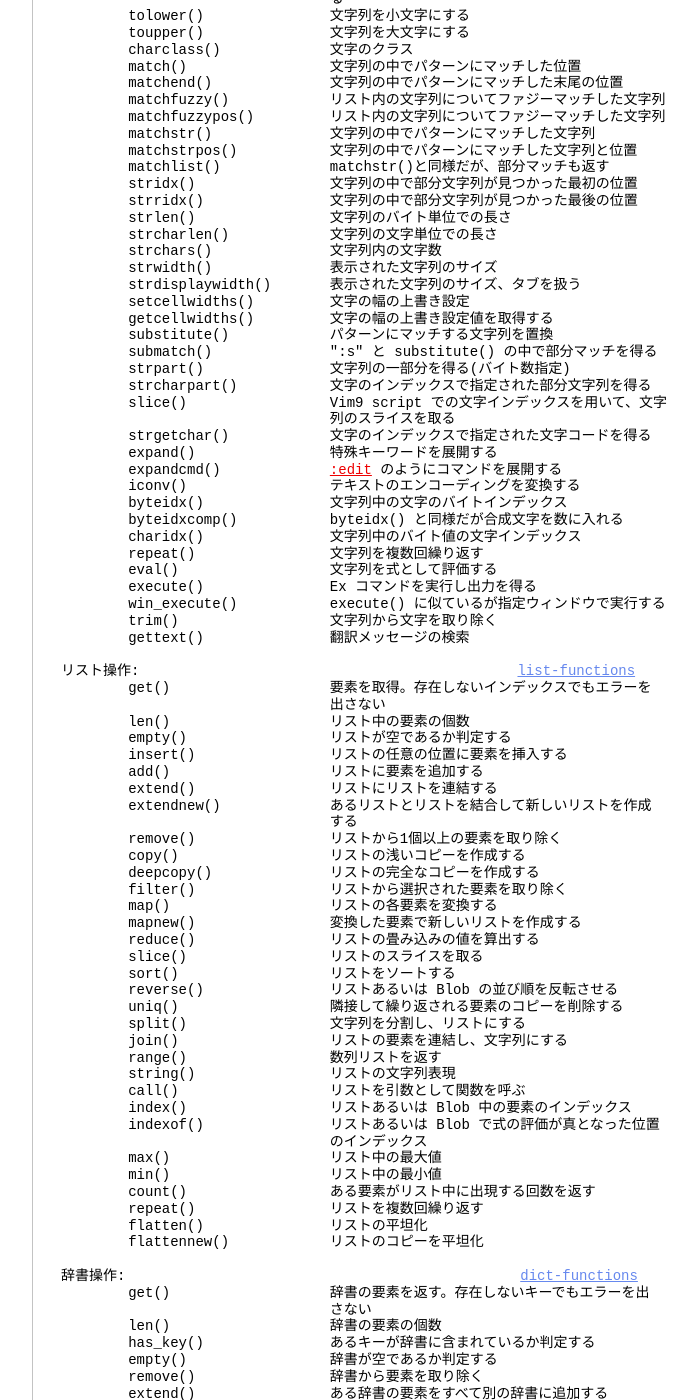
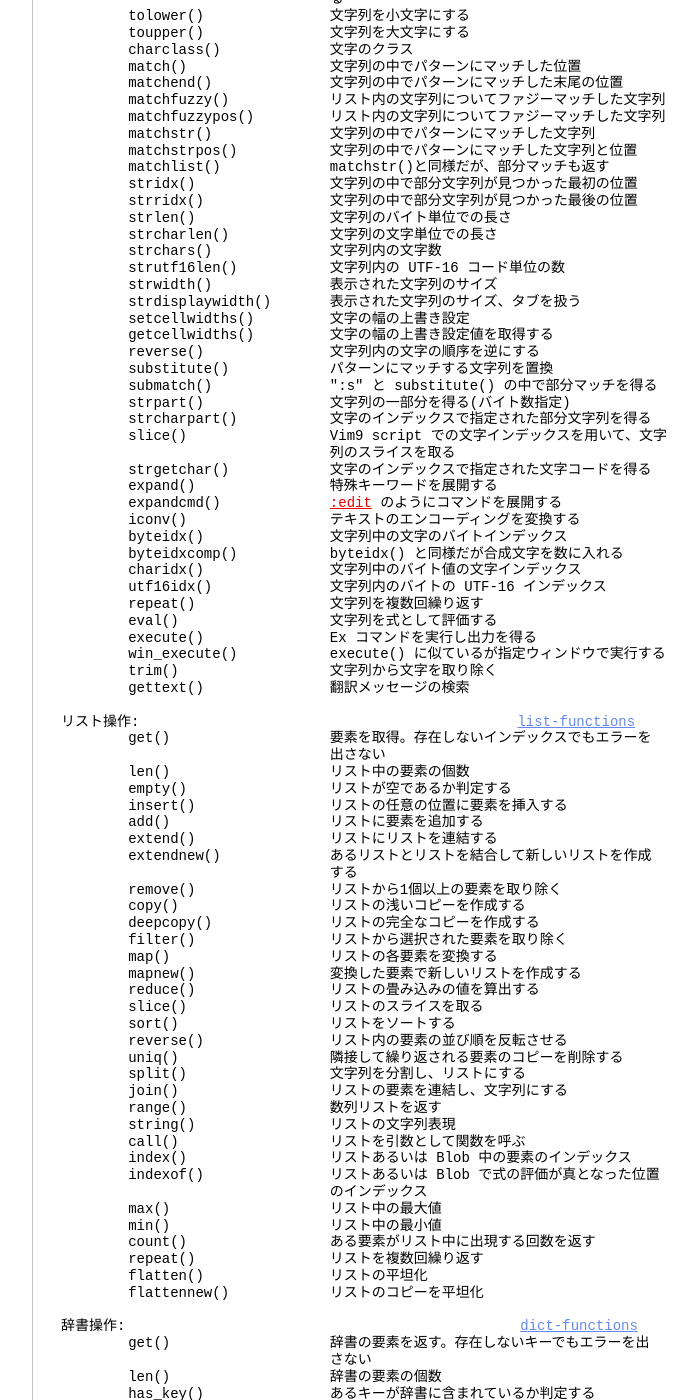
Before and after one commit to vim-jp/vimdoc-ja, a Jekyll site: the page built from usr_41.html, in a window 1280 px wide and 1400 px high, scrolled down 12184 px. Shown: the whole window, without its empty margins (340-1037 px from the left). Built offline with Jekyll 4.4.1, drawn with Linux system fonts in a browser that asks for light colours; nearby versions of some CDN libraries; comment, search, counter and statistics services are not loaded; some of the changed text lies outside the part shown.

Commit message:
Generated by GitHub workflow 5184163117
https://github.com/vim-jp/vimdoc-ja-working/actions/runs/5184163117

```diff
--- a/usr_41.html
+++ b/usr_41.html
@@ -3,7 +3,7 @@ layout: vimdoc
 helpname: 'usr_41'
 ---
 <div id='vimCodeElement'>
-<a class="Constant" href="usr_41.html" name="usr_41.txt">usr_41.txt</a>&nbsp;&nbsp;&nbsp;&nbsp;For&nbsp;<span class="Identifier">Vim バージョン 9.0.</span>&nbsp;&nbsp;Last change: 2023 Jan 17<br>
+<a class="Constant" href="usr_41.html" name="usr_41.txt">usr_41.txt</a>&nbsp;&nbsp;&nbsp;&nbsp;For&nbsp;<span class="Identifier">Vim バージョン 9.0.</span>&nbsp;&nbsp;Last change: 2023 May 06<br>
 <br>
 &nbsp;&nbsp;&nbsp;&nbsp;&nbsp;&nbsp;&nbsp;&nbsp;&nbsp;&nbsp;&nbsp;&nbsp;&nbsp;&nbsp;&nbsp;&nbsp;&nbsp;&nbsp;&nbsp;&nbsp; VIM USER MANUAL - by Bram Moolenaar<br>
 <br>
@@ -731,10 +731,12 @@ substitute() の呼び出しの前後にいろいろな処理を入れたりす
 &nbsp;&nbsp;&nbsp;&nbsp;&nbsp;&nbsp;&nbsp;&nbsp;strlen()&nbsp;&nbsp;&nbsp;&nbsp;&nbsp;&nbsp;&nbsp;&nbsp;&nbsp;&nbsp;&nbsp;&nbsp;&nbsp;&nbsp;&nbsp;&nbsp;文字列のバイト単位での長さ<br>
 &nbsp;&nbsp;&nbsp;&nbsp;&nbsp;&nbsp;&nbsp;&nbsp;strcharlen()&nbsp;&nbsp;&nbsp;&nbsp;&nbsp;&nbsp;&nbsp;&nbsp;&nbsp;&nbsp;&nbsp;&nbsp;文字列の文字単位での長さ<br>
 &nbsp;&nbsp;&nbsp;&nbsp;&nbsp;&nbsp;&nbsp;&nbsp;strchars()&nbsp;&nbsp;&nbsp;&nbsp;&nbsp;&nbsp;&nbsp;&nbsp;&nbsp;&nbsp;&nbsp;&nbsp;&nbsp;&nbsp;文字列内の文字数<br>
+&nbsp;&nbsp;&nbsp;&nbsp;&nbsp;&nbsp;&nbsp;&nbsp;strutf16len()&nbsp;&nbsp;&nbsp;&nbsp;&nbsp;&nbsp;&nbsp;&nbsp;&nbsp;&nbsp; 文字列内の UTF-16 コード単位の数<br>
 &nbsp;&nbsp;&nbsp;&nbsp;&nbsp;&nbsp;&nbsp;&nbsp;strwidth()&nbsp;&nbsp;&nbsp;&nbsp;&nbsp;&nbsp;&nbsp;&nbsp;&nbsp;&nbsp;&nbsp;&nbsp;&nbsp;&nbsp;表示された文字列のサイズ<br>
 &nbsp;&nbsp;&nbsp;&nbsp;&nbsp;&nbsp;&nbsp;&nbsp;strdisplaywidth()&nbsp;&nbsp;&nbsp;&nbsp;&nbsp;&nbsp; 表示された文字列のサイズ、タブを扱う<br>
 &nbsp;&nbsp;&nbsp;&nbsp;&nbsp;&nbsp;&nbsp;&nbsp;setcellwidths()&nbsp;&nbsp;&nbsp;&nbsp;&nbsp;&nbsp;&nbsp;&nbsp; 文字の幅の上書き設定<br>
 &nbsp;&nbsp;&nbsp;&nbsp;&nbsp;&nbsp;&nbsp;&nbsp;getcellwidths()&nbsp;&nbsp;&nbsp;&nbsp;&nbsp;&nbsp;&nbsp;&nbsp; 文字の幅の上書き設定値を取得する<br>
+&nbsp;&nbsp;&nbsp;&nbsp;&nbsp;&nbsp;&nbsp;&nbsp;reverse()&nbsp;&nbsp;&nbsp;&nbsp;&nbsp;&nbsp;&nbsp;&nbsp;&nbsp;&nbsp;&nbsp;&nbsp;&nbsp;&nbsp; 文字列内の文字の順序を逆にする<br>
 &nbsp;&nbsp;&nbsp;&nbsp;&nbsp;&nbsp;&nbsp;&nbsp;substitute()&nbsp;&nbsp;&nbsp;&nbsp;&nbsp;&nbsp;&nbsp;&nbsp;&nbsp;&nbsp;&nbsp;&nbsp;パターンにマッチする文字列を置換<br>
 &nbsp;&nbsp;&nbsp;&nbsp;&nbsp;&nbsp;&nbsp;&nbsp;submatch()&nbsp;&nbsp;&nbsp;&nbsp;&nbsp;&nbsp;&nbsp;&nbsp;&nbsp;&nbsp;&nbsp;&nbsp;&nbsp;&nbsp;&quot;:s&quot; と substitute() の中で部分マッチを得る<br>
 &nbsp;&nbsp;&nbsp;&nbsp;&nbsp;&nbsp;&nbsp;&nbsp;strpart()&nbsp;&nbsp;&nbsp;&nbsp;&nbsp;&nbsp;&nbsp;&nbsp;&nbsp;&nbsp;&nbsp;&nbsp;&nbsp;&nbsp; 文字列の一部分を得る(バイト数指定)<br>
@@ -748,6 +750,7 @@ substitute() の呼び出しの前後にいろいろな処理を入れたりす
 &nbsp;&nbsp;&nbsp;&nbsp;&nbsp;&nbsp;&nbsp;&nbsp;byteidx()&nbsp;&nbsp;&nbsp;&nbsp;&nbsp;&nbsp;&nbsp;&nbsp;&nbsp;&nbsp;&nbsp;&nbsp;&nbsp;&nbsp; 文字列中の文字のバイトインデックス<br>
 &nbsp;&nbsp;&nbsp;&nbsp;&nbsp;&nbsp;&nbsp;&nbsp;byteidxcomp()&nbsp;&nbsp;&nbsp;&nbsp;&nbsp;&nbsp;&nbsp;&nbsp;&nbsp;&nbsp; byteidx() と同様だが合成文字を数に入れる<br>
 &nbsp;&nbsp;&nbsp;&nbsp;&nbsp;&nbsp;&nbsp;&nbsp;charidx()&nbsp;&nbsp;&nbsp;&nbsp;&nbsp;&nbsp;&nbsp;&nbsp;&nbsp;&nbsp;&nbsp;&nbsp;&nbsp;&nbsp; 文字列中のバイト値の文字インデックス<br>
+&nbsp;&nbsp;&nbsp;&nbsp;&nbsp;&nbsp;&nbsp;&nbsp;utf16idx()&nbsp;&nbsp;&nbsp;&nbsp;&nbsp;&nbsp;&nbsp;&nbsp;&nbsp;&nbsp;&nbsp;&nbsp;&nbsp;&nbsp;文字列内のバイトの UTF-16 インデックス<br>
 &nbsp;&nbsp;&nbsp;&nbsp;&nbsp;&nbsp;&nbsp;&nbsp;repeat()&nbsp;&nbsp;&nbsp;&nbsp;&nbsp;&nbsp;&nbsp;&nbsp;&nbsp;&nbsp;&nbsp;&nbsp;&nbsp;&nbsp;&nbsp;&nbsp;文字列を複数回繰り返す<br>
 &nbsp;&nbsp;&nbsp;&nbsp;&nbsp;&nbsp;&nbsp;&nbsp;eval()&nbsp;&nbsp;&nbsp;&nbsp;&nbsp;&nbsp;&nbsp;&nbsp;&nbsp;&nbsp;&nbsp;&nbsp;&nbsp;&nbsp;&nbsp;&nbsp;&nbsp;&nbsp;文字列を式として評価する<br>
 &nbsp;&nbsp;&nbsp;&nbsp;&nbsp;&nbsp;&nbsp;&nbsp;execute()&nbsp;&nbsp;&nbsp;&nbsp;&nbsp;&nbsp;&nbsp;&nbsp;&nbsp;&nbsp;&nbsp;&nbsp;&nbsp;&nbsp; Ex コマンドを実行し出力を得る<br>
@@ -774,7 +777,7 @@ substitute() の呼び出しの前後にいろいろな処理を入れたりす
 &nbsp;&nbsp;&nbsp;&nbsp;&nbsp;&nbsp;&nbsp;&nbsp;reduce()&nbsp;&nbsp;&nbsp;&nbsp;&nbsp;&nbsp;&nbsp;&nbsp;&nbsp;&nbsp;&nbsp;&nbsp;&nbsp;&nbsp;&nbsp;&nbsp;リストの畳み込みの値を算出する<br>
 &nbsp;&nbsp;&nbsp;&nbsp;&nbsp;&nbsp;&nbsp;&nbsp;slice()&nbsp;&nbsp;&nbsp;&nbsp;&nbsp;&nbsp;&nbsp;&nbsp;&nbsp;&nbsp;&nbsp;&nbsp;&nbsp;&nbsp;&nbsp;&nbsp; リストのスライスを取る<br>
 &nbsp;&nbsp;&nbsp;&nbsp;&nbsp;&nbsp;&nbsp;&nbsp;sort()&nbsp;&nbsp;&nbsp;&nbsp;&nbsp;&nbsp;&nbsp;&nbsp;&nbsp;&nbsp;&nbsp;&nbsp;&nbsp;&nbsp;&nbsp;&nbsp;&nbsp;&nbsp;リストをソートする<br>
-&nbsp;&nbsp;&nbsp;&nbsp;&nbsp;&nbsp;&nbsp;&nbsp;reverse()&nbsp;&nbsp;&nbsp;&nbsp;&nbsp;&nbsp;&nbsp;&nbsp;&nbsp;&nbsp;&nbsp;&nbsp;&nbsp;&nbsp; リストあるいは Blob の並び順を反転させる<br>
+&nbsp;&nbsp;&nbsp;&nbsp;&nbsp;&nbsp;&nbsp;&nbsp;reverse()&nbsp;&nbsp;&nbsp;&nbsp;&nbsp;&nbsp;&nbsp;&nbsp;&nbsp;&nbsp;&nbsp;&nbsp;&nbsp;&nbsp; リスト内の要素の並び順を反転させる<br>
 &nbsp;&nbsp;&nbsp;&nbsp;&nbsp;&nbsp;&nbsp;&nbsp;uniq()&nbsp;&nbsp;&nbsp;&nbsp;&nbsp;&nbsp;&nbsp;&nbsp;&nbsp;&nbsp;&nbsp;&nbsp;&nbsp;&nbsp;&nbsp;&nbsp;&nbsp;&nbsp;隣接して繰り返される要素のコピーを削除する<br>
 &nbsp;&nbsp;&nbsp;&nbsp;&nbsp;&nbsp;&nbsp;&nbsp;split()&nbsp;&nbsp;&nbsp;&nbsp;&nbsp;&nbsp;&nbsp;&nbsp;&nbsp;&nbsp;&nbsp;&nbsp;&nbsp;&nbsp;&nbsp;&nbsp; 文字列を分割し、リストにする<br>
 &nbsp;&nbsp;&nbsp;&nbsp;&nbsp;&nbsp;&nbsp;&nbsp;join()&nbsp;&nbsp;&nbsp;&nbsp;&nbsp;&nbsp;&nbsp;&nbsp;&nbsp;&nbsp;&nbsp;&nbsp;&nbsp;&nbsp;&nbsp;&nbsp;&nbsp;&nbsp;リストの要素を連結し、文字列にする<br>
@@ -843,6 +846,7 @@ substitute() の呼び出しの前後にいろいろな処理を入れたりす
 Blob 操作:&nbsp;&nbsp;&nbsp;&nbsp;&nbsp;&nbsp;&nbsp;&nbsp;&nbsp;&nbsp;&nbsp;&nbsp;&nbsp;&nbsp;&nbsp;&nbsp;&nbsp;&nbsp;&nbsp;&nbsp;&nbsp;&nbsp;&nbsp;&nbsp;&nbsp;&nbsp;&nbsp;&nbsp;&nbsp;&nbsp;&nbsp;&nbsp;&nbsp;&nbsp;&nbsp;&nbsp;&nbsp;&nbsp;&nbsp;&nbsp;&nbsp;&nbsp;&nbsp;&nbsp;&nbsp;&nbsp;<a class="Constant" href="usr_41.html#blob-functions" name="blob-functions">blob-functions</a><br>
 &nbsp;&nbsp;&nbsp;&nbsp;&nbsp;&nbsp;&nbsp;&nbsp;blob2list()&nbsp;&nbsp;&nbsp;&nbsp;&nbsp;&nbsp;&nbsp;&nbsp;&nbsp;&nbsp;&nbsp;&nbsp; blobから数値のリストを取得する<br>
 &nbsp;&nbsp;&nbsp;&nbsp;&nbsp;&nbsp;&nbsp;&nbsp;list2blob()&nbsp;&nbsp;&nbsp;&nbsp;&nbsp;&nbsp;&nbsp;&nbsp;&nbsp;&nbsp;&nbsp;&nbsp; 数値のリストからblobを取得する<br>
+&nbsp;&nbsp;&nbsp;&nbsp;&nbsp;&nbsp;&nbsp;&nbsp;reverse()&nbsp;&nbsp;&nbsp;&nbsp;&nbsp;&nbsp;&nbsp;&nbsp;&nbsp;&nbsp;&nbsp;&nbsp;&nbsp;&nbsp; blob 内の数値の順序を逆にする<br>
 <br>
 その他の計算:&nbsp;&nbsp;&nbsp;&nbsp;&nbsp;&nbsp;&nbsp;&nbsp;&nbsp;&nbsp;&nbsp;&nbsp;&nbsp;&nbsp;&nbsp;&nbsp;&nbsp;&nbsp;&nbsp;&nbsp;&nbsp;&nbsp;&nbsp;&nbsp;&nbsp;&nbsp;&nbsp;&nbsp;&nbsp;&nbsp;&nbsp;&nbsp;&nbsp;&nbsp;&nbsp;&nbsp;&nbsp;&nbsp;&nbsp;&nbsp;&nbsp;&nbsp;&nbsp;<a class="Constant" href="usr_41.html#bitwise-function" name="bitwise-function">bitwise-function</a><br>
 &nbsp;&nbsp;&nbsp;&nbsp;&nbsp;&nbsp;&nbsp;&nbsp;and()&nbsp;&nbsp;&nbsp;&nbsp;&nbsp;&nbsp;&nbsp;&nbsp;&nbsp;&nbsp;&nbsp;&nbsp;&nbsp;&nbsp;&nbsp;&nbsp;&nbsp;&nbsp; ビットごとの論理積<br>
```
